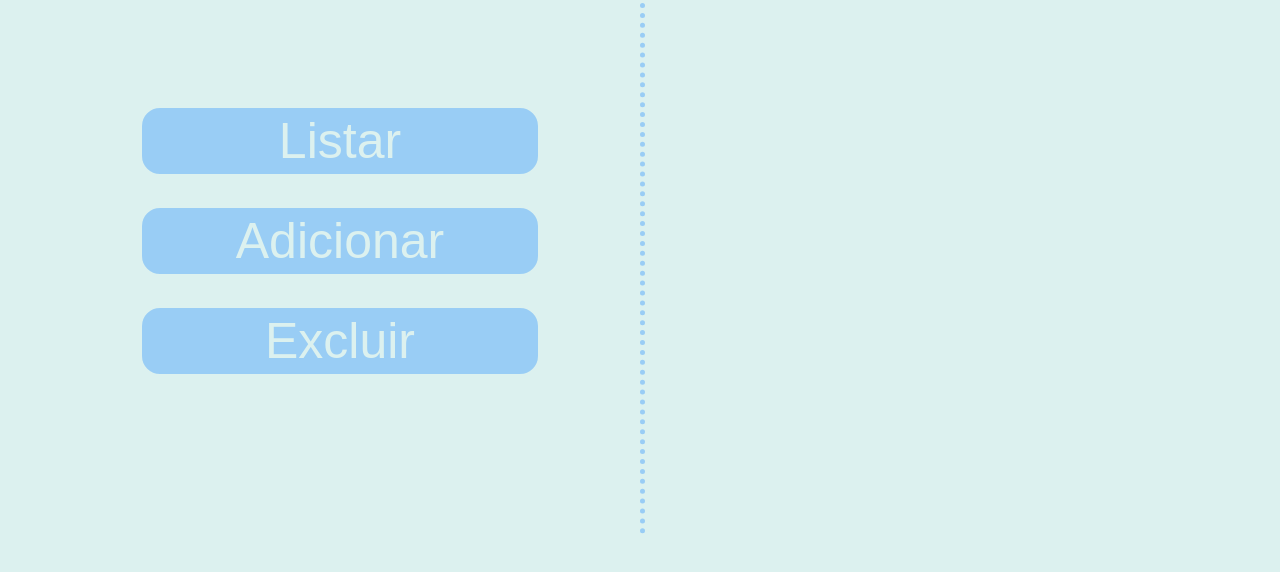
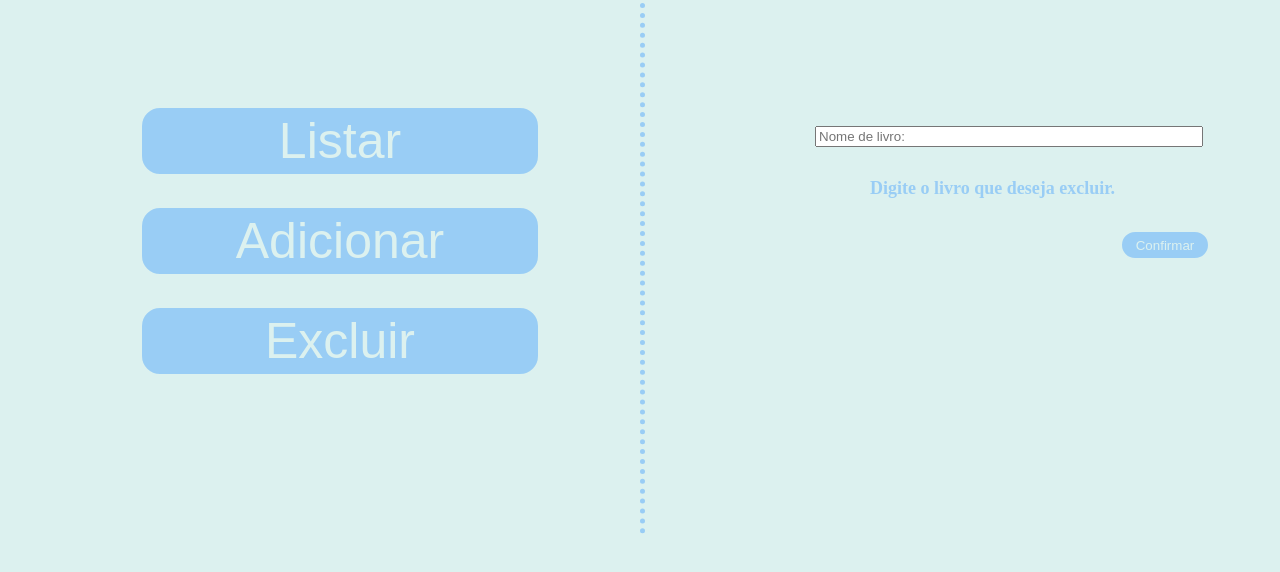
Before and after one commit to matheusghb/atvjs, a plain HTML site: page index.html in a window 1280 px wide. Both pictures are taken after a click on the button "Excluir". Shown: the part 194-766 px from the top of the page. Drawn offline with Linux system fonts and the light colour scheme.

Commit message:
pedro igor

```diff
--- a/cod.css
+++ b/cod.css
@@ -126,3 +126,31 @@ h1 {
     height: 720px;
     left: 750px;
 }
+
+#ser {
+    width: 380px;
+    left: 815px;
+    position: fixed;
+    top: 40%;
+}
+
+#edi {
+    font-size: large;
+    position: fixed;
+    left: 870px;
+    top: 45%;
+}
+
+#con {
+    position: fixed;
+    left: 1120px;
+    top: 53%;
+    width: 90px;
+    height: 30px;
+    border-radius: 20px;
+    background-color: #99cdf5;
+    color:#dcf1ef;
+    border-color: #dcf1ef;
+    border-style: solid;
+    cursor: pointer;
+}
--- a/codigo.js
+++ b/codigo.js
@@ -1,6 +1,9 @@
 let lista = []
 
 document.getElementById('ad').addEventListener('click', function() {
+
+    document.getElementById('fu').innerHTML = ''
+
     const ti = document.createElement('input');
     ti.type = 'text';
     ti.name = 'fname';
@@ -39,7 +42,6 @@ document.getElementById('ad').addEventListener('click', function() {
         document.getElementById('au').value = '';
         document.getElementById('an').value = '';
         document.getElementById('ge').value = '';
-        console.log(lista)
     }
 
     document.getElementById('fu').appendChild(ti);
@@ -49,14 +51,55 @@ document.getElementById('ad').addEventListener('click', function() {
     document.getElementById('fu').appendChild(co);
 });
 
-'<div class="grid">'
-    '<div class="g">Homestuck</div>'
-    '<div class="g">Pitoca Grossa</div>'
-    '<div class="g">2009</div>'
-    '<div class="g">Sci-fi</div>'
+document.getElementById('ex').addEventListener('click', function(){
 
-'<input type="text" name="fname" placeholder="Título:" id="ti">'
-'<input type="text" name="fname" placeholder="Autor:" id="au">'
-'<input type="text" name="fname" placeholder="Ano de Publicação:" id="an">'
-'<input type="text" name="fname" placeholder="Gênero" id="ge">'
-'<button type="button" id="co">Confirmar</button>'
+    document.getElementById('fu').innerHTML = ''
+
+    const ser = document.createElement('input');
+    ser.type = 'text';
+    ser.name = 'fname';
+    ser.placeholder = 'Nome de livro:';
+    ser.id = 'ser'
+
+    const edi = document.createElement('h1');
+    edi.id = 'edi'
+    edi.innerText = 'Digite o livro que deseja excluir.'
+
+    const con = document.createElement('button');
+    con.type = 'button';
+    con.id = 'con'
+    con.textContent = 'Confirmar'
+    con.onclick = function() {
+        const inf = document.getElementById('ser').value
+        if (lista.includes(inf)) {
+            num = lista.indexOf(inf)
+            lista.splice(num, 4)
+            console.log(num,num+4)
+            document.getElementById('edi').innerText = 'Livro foi excluído da tabela.'
+        }
+        else {
+            document.getElementById('edi').innerText = 'Livro não foi encontrado.'
+        }
+    }
+
+    document.getElementById('fu').appendChild(ser)
+    document.getElementById('fu').appendChild(edi)
+    document.getElementById('fu').appendChild(con)
+});
+
+document.getElementById('li').addEventListener('click', function(){
+
+    document.getElementById('fu').innerHTML = ''
+
+    const grid = document.createElement('div');
+    grid.className='grid';
+    grid.id = 'grid'
+    document.getElementById('fu').appendChild(grid);
+    let i, len, text;
+    for (let i = 0, len = lista.length, text = ''; i < len; i++) {
+        let g = document.createElement('div');
+        g.className = 'g'+lista[i];
+        g.textContent = lista[i];
+        document.getElementById('grid').appendChild(g);
+    }
+})
```
Also changed, not shown: 1 other file.
